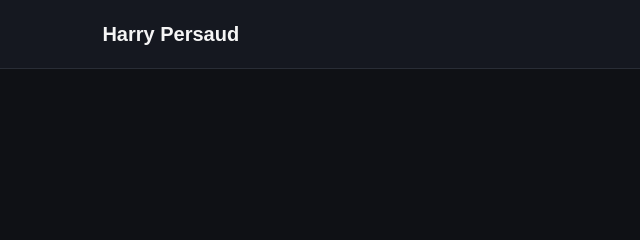
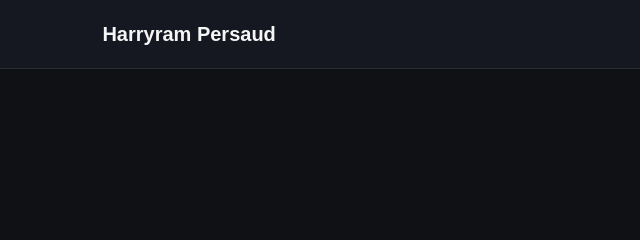
Before and after one commit to Harryram-Persaud/Harryram-Persaud-s-Portfolio, a plain HTML site: page index.html in a window 1280 px wide. Shown: the top 240 px of the page, 0-640 px from the left. Drawn offline with Linux system fonts and the light colour scheme.

Commit message:
Update index.html

```diff
--- a/index.html
+++ b/index.html
@@ -182,7 +182,7 @@
 <body>
 
     <nav>
-        <h2>Harry Persaud</h2>
+        <h2>Harryram Persaud</h2>
 
         <div>
             <a href="#about">About</a>
```
